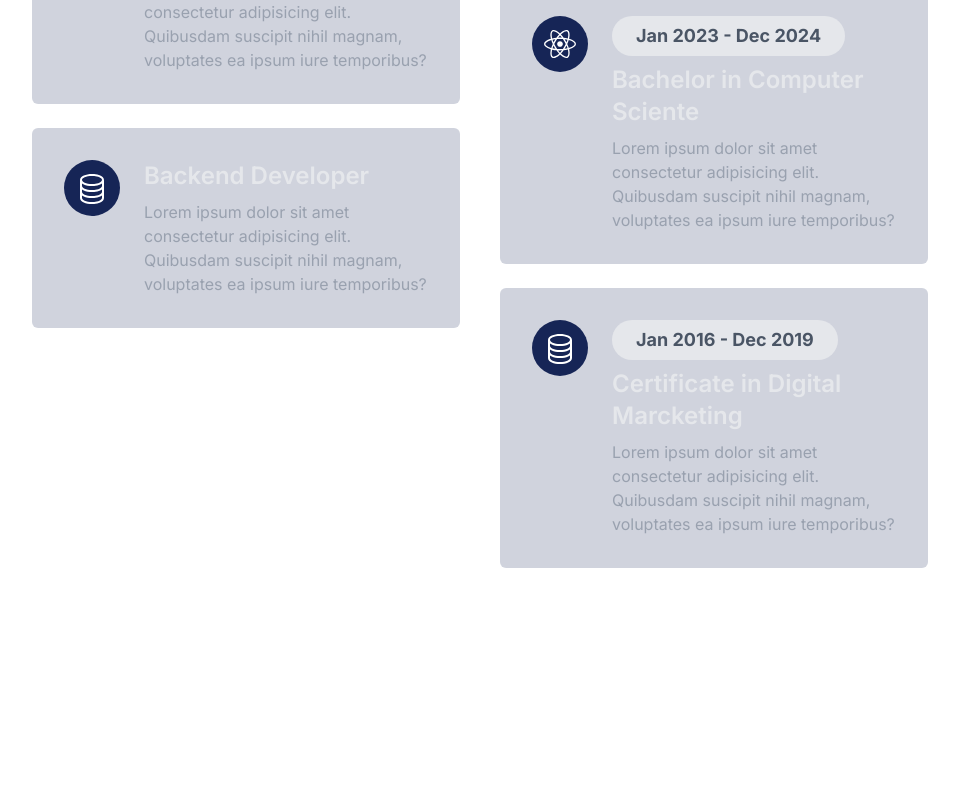
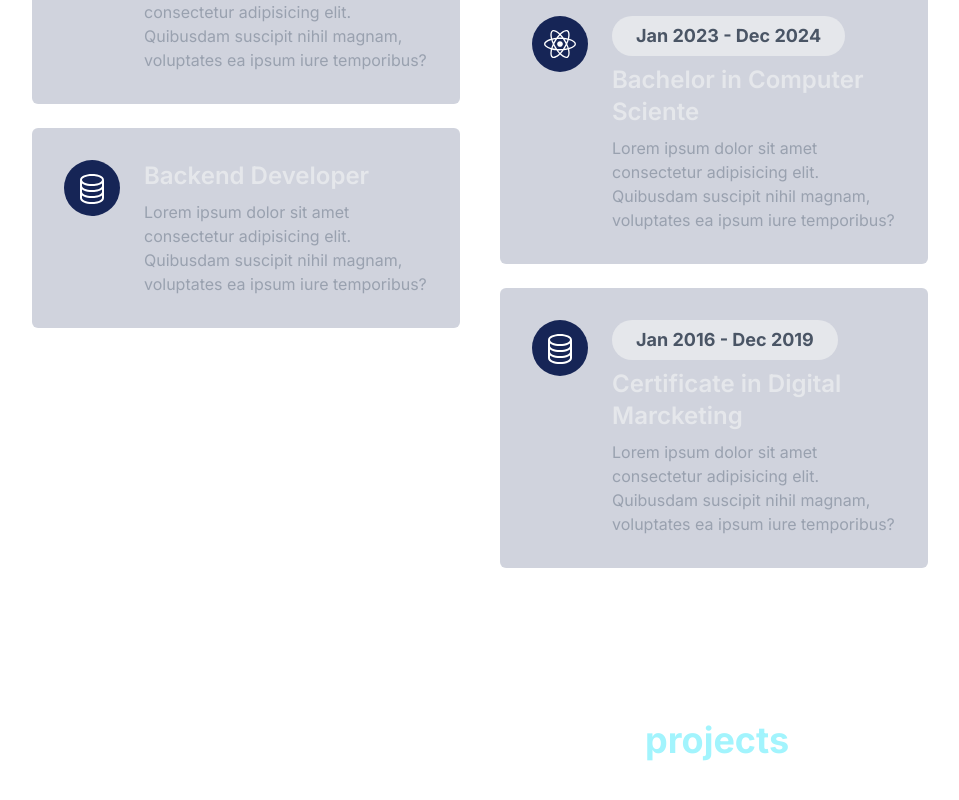
Before and after one commit to pablo-cruzbr/modern-portfolio-website, a Next.js app: page / in a window 1280 px wide. Shown: the part 1860-2660 px from the top of the page, without its empty margins (160-1119 px from the left). Before the commit the page ends 2516 px from the top, so only its background shows below. Built offline with nearby package versions, Linux system fonts and the light colour scheme.

Commit message:
styles: (ui) center text

```diff
--- a/components/Home/Home.tsx
+++ b/components/Home/Home.tsx
@@ -2,6 +2,7 @@ import React from 'react'
 import Hero from './Hero/Hero'
 import Services from './Service/Services'
 import Resume from './Resume/Resume'
+import Projects from './Projects/Projects'
 
 const Home = () => {
   return (
@@ -9,6 +10,7 @@ const Home = () => {
       <Hero/>
       <Services/>
       <Resume/>
+      <Projects/>
     </div>
   )
 }
--- a/components/Home/Projects/Projects.tsx
+++ b/components/Home/Projects/Projects.tsx
@@ -2,7 +2,11 @@ import React from 'react'
 
 const Projects = () => {
   return (
-    <div>Projects</div>
+    <div className="pt-16 pb-16">
+        <h1 className="text-center text-3xl sm:text-4xl font-bold text-white">
+            A small selection of recent <span className="text-cyan-200"> projects</span>
+        </h1>
+    </div>
   )
 }
 
```
